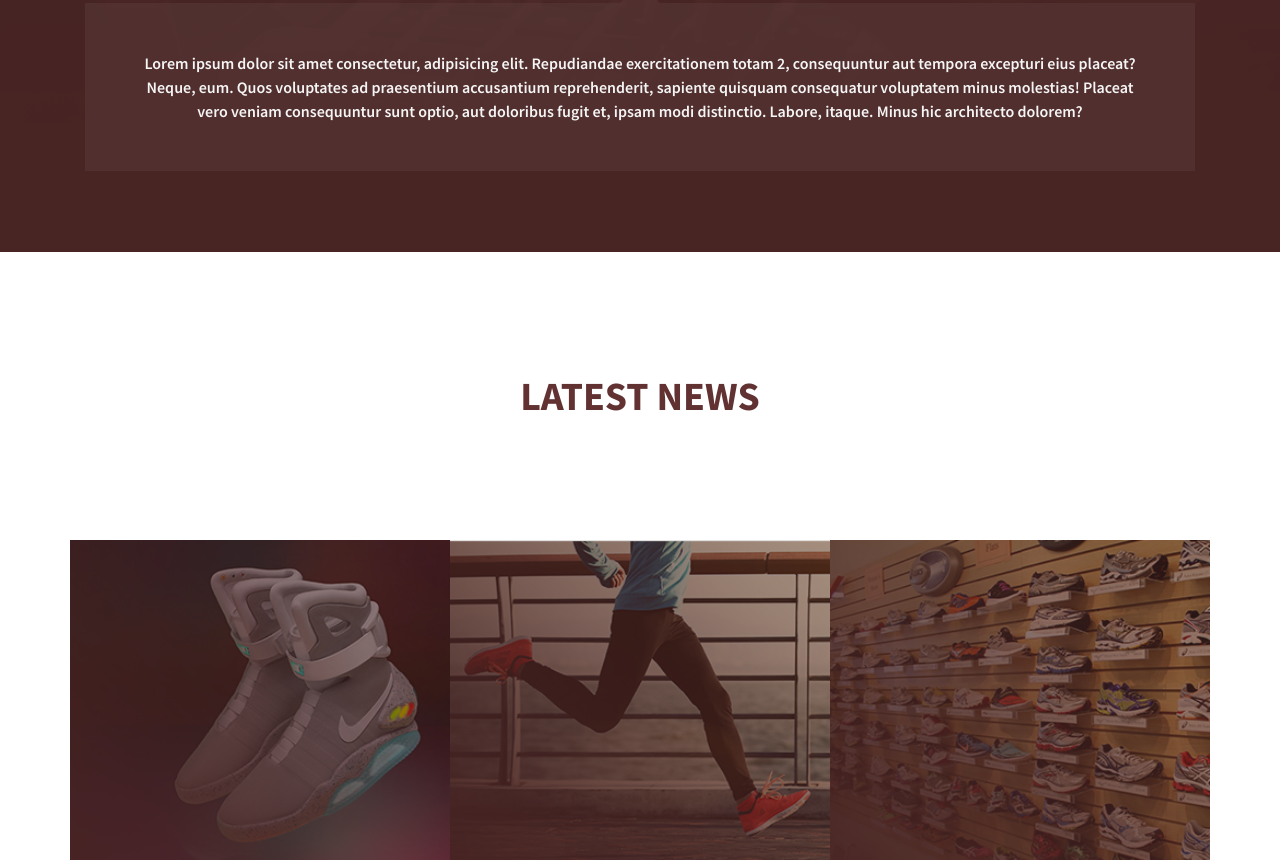
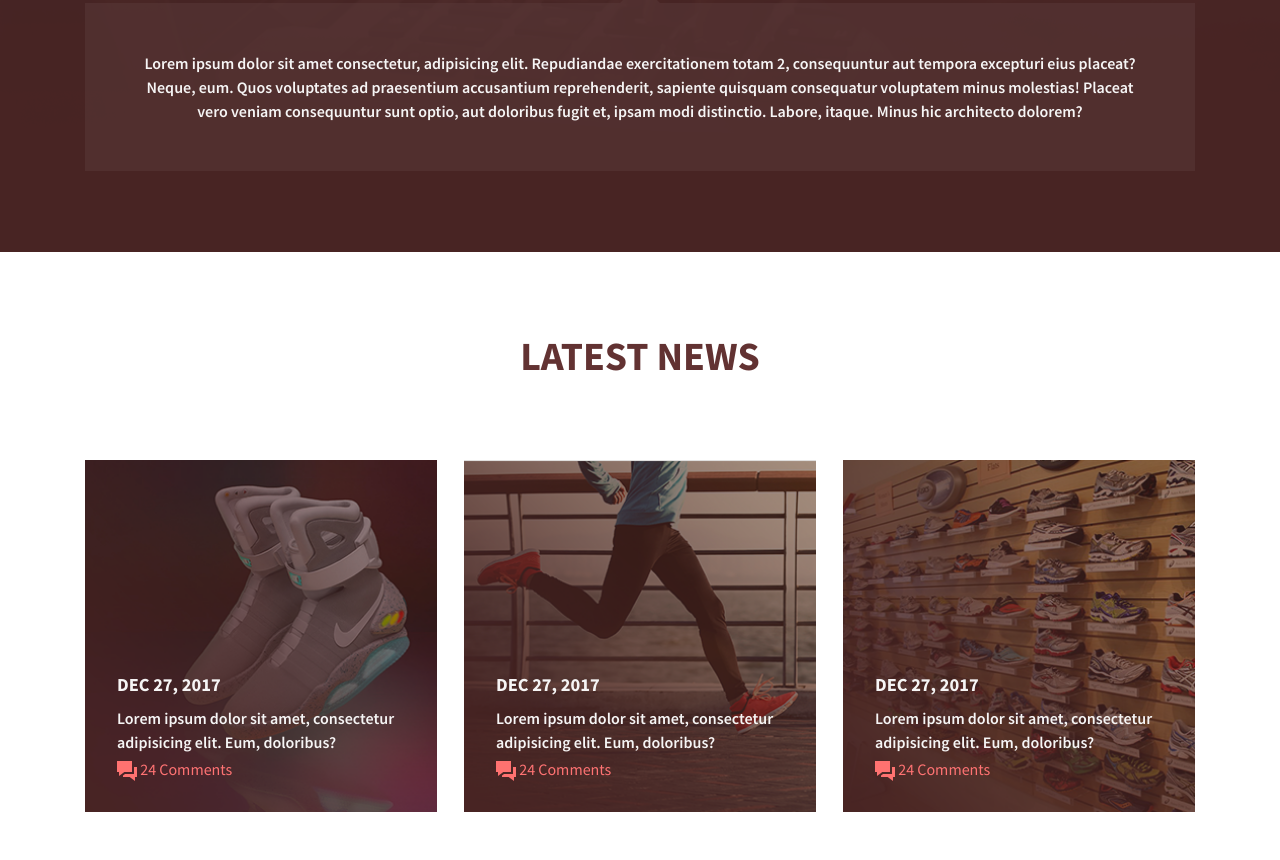
Before and after one commit to nutritsio/sportshold, a website: page app/index.html in a window 1280 px wide. Shown: the part 2847-3707 px from the top of the page. Drawn offline with nearby package versions, Linux system fonts and the light colour scheme; files that its build step writes are made by us from their sources; files whose address does not match are found by name.

Commit message:
News Block - lg

```diff
--- a/app/index.html
+++ b/app/index.html
@@ -388,18 +388,33 @@
       </div>
     </div>
 
-    <div class="news">
+    <div class="news mb-5">
       <div class="container">
         <h1>LATEST NEWS</h1>
-        <div class="row">
-          <div class="news-img-1 col-lg-4">
-
+        <div class="d-flex n_imgs">
+          <div class="news-img">
+            <span class="news_data">DEC 27, 2017</span>
+            <span>Lorem ipsum dolor sit amet, consectetur adipisicing elit. Eum, doloribus?</span>
+            <a href="#">
+                <img src="images/news-icon.png">
+                24 Comments
+            </a>
           </div>
-          <div class="news-img-2 col-lg-4">
-
+          <div class="news-img">
+              <span class="news_data">DEC 27, 2017</span>
+              <span>Lorem ipsum dolor sit amet, consectetur adipisicing elit. Eum, doloribus?</span>
+              <a href="#">
+                  <img src="images/news-icon.png">
+                  24 Comments
+              </a>
           </div>
-          <div class="news-img-3 col-lg-4">
-
+          <div class="news-img">
+              <span class="news_data">DEC 27, 2017</span>
+              <span>Lorem ipsum dolor sit amet, consectetur adipisicing elit. Eum, doloribus?</span>
+              <a href="#">
+                  <img src="images/news-icon.png">
+                  24 Comments
+              </a>
           </div>
         </div>
       </div>
--- a/app/scripts/main.js
+++ b/app/scripts/main.js
@@ -1,31 +1,41 @@
 $(document).ready(function() {
-    $('.tabs li').click(function() {
+    var newsImgs = [
+        "url('../images/news-1.png')",
+        "url('../images/news-2.png')",
+        "url('../images/news-3.png')"
+    ];
+
+    for (let i = 0; i < newsImgs.length; i++) {
+        $('.news .container .n_imgs .news-img')[i].style.backgroundImage = newsImgs[i];
+    }
+
+    $('.products .container .tabs li').click(function() {
         var tab_id = $(this).attr('data-tab');
 
-        $('.tabs li').removeClass('current');
-        $('.products .tab-content').removeClass('current');
+        $('.products .container .tabs li').removeClass('current');
+        $('.products .container .tab-content').removeClass('current');
 
         $(this).addClass('current');
         $('#'+tab_id).addClass('current');
     });
 
-    $('.tabs-testim li').click(function() {
+    $('.feedback .container .tabs-testim li').click(function() {
         var tab_id = $(this).attr('data-tab');
 
         switch(tab_id) {
             case 'tab-testim-1':
-                $('.trugl')[0].style.margin = '0 28%';
+                $('.trugl')[0].style.margin = '0 31%';
                 break;
             case 'tab-testim-2':
                 $('.trugl')[0].style.margin = '0 auto';
                 break;
             case 'tab-testim-3':
-                $('.trugl')[0].style.margin = '0 68%';
+                $('.trugl')[0].style.margin = '0 65%';
                 break;
         }
 
-        $('.tabs-testim li').removeClass('current');
-        $('.testimonials .tab-content').removeClass('current');
+        $('.feedback .container .tabs-testim li').removeClass('current');
+        $('.feedback .container .tab-content').removeClass('current');
 
         $(this).addClass('current');
         $('#'+tab_id).addClass('current');
--- a/app/styles/_media.scss
+++ b/app/styles/_media.scss
@@ -311,25 +311,36 @@
         }
         .news {
             h1 {
-                margin: 3em auto;
+                margin: 2em auto;
                 text-align: center;
                 color: $bgc_down_h;
                 font-weight: 700;
             }
-            .news-img-1 {
-                height: 20em;
-                background-image: url('../images/news-1.png');
-                background-size: cover;
-            }
-            .news-img-2 {
-                height: 20em;
-                background-image: url('../images/news-2.png');
-                background-size: cover;
-            }
-            .news-img-3 {
-                height: 20em;
-                background-image: url('../images/news-3.png');
-                background-size: cover;
+            .n_imgs {
+                flex-direction: row;
+                justify-content: space-between;
+                .news-img {
+                    background-size: cover;
+                    color: $white_text;
+                    height: 22em;
+                    width: 22em;
+                    padding: 13em 0 0 2em;
+                    span {
+                        display: block;
+                        font-size: 1em;
+                        font-weight: 600;
+                        padding: 0.2em 0;
+                    }
+                    .news_data {
+                        font-size: 1.15em;
+                        font-weight: 700;
+                    }
+                    a {
+                        color: #ff7373;
+                        text-decoration: none;
+                        font-weight: 500;
+                    }
+                }
             }
         }
     }
```
